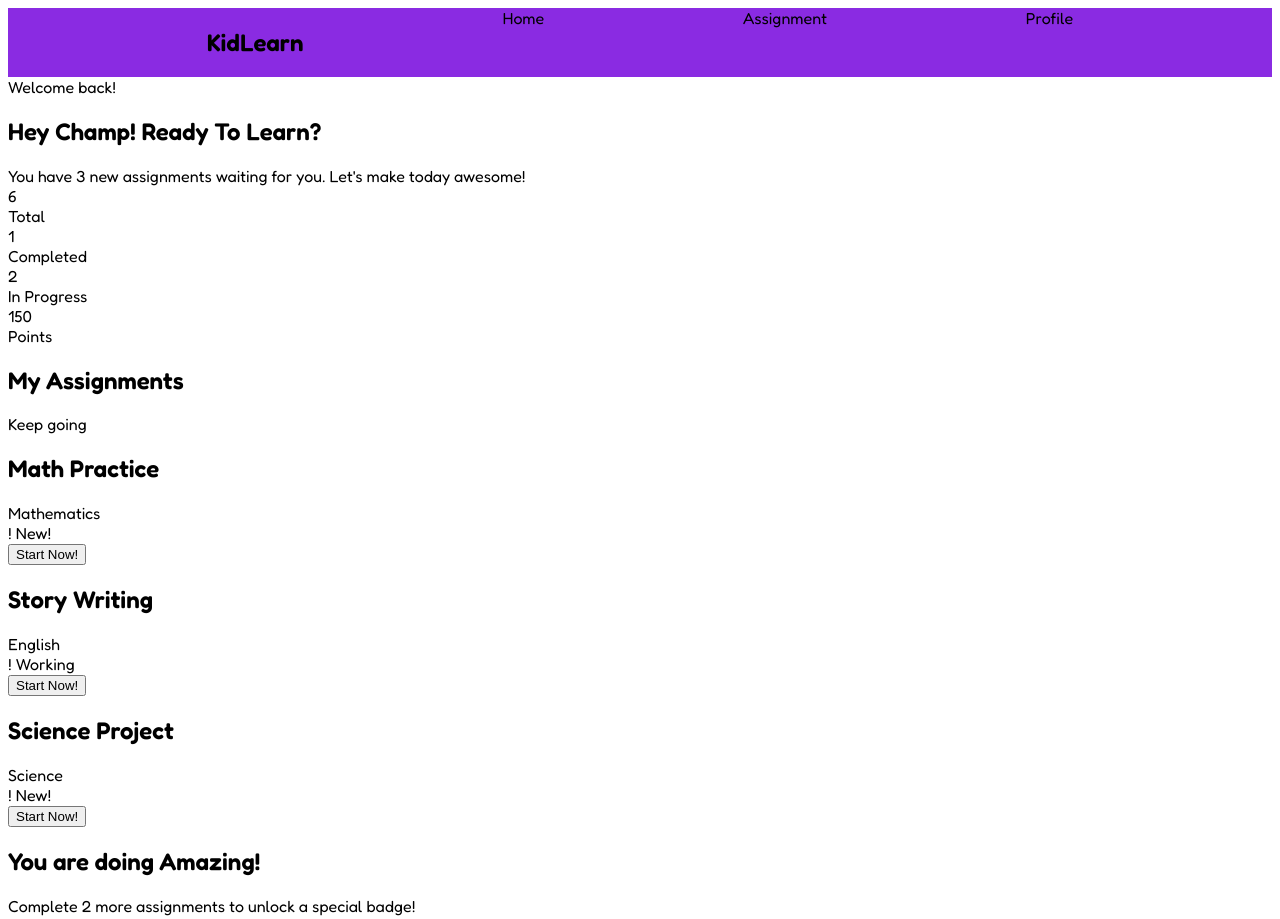
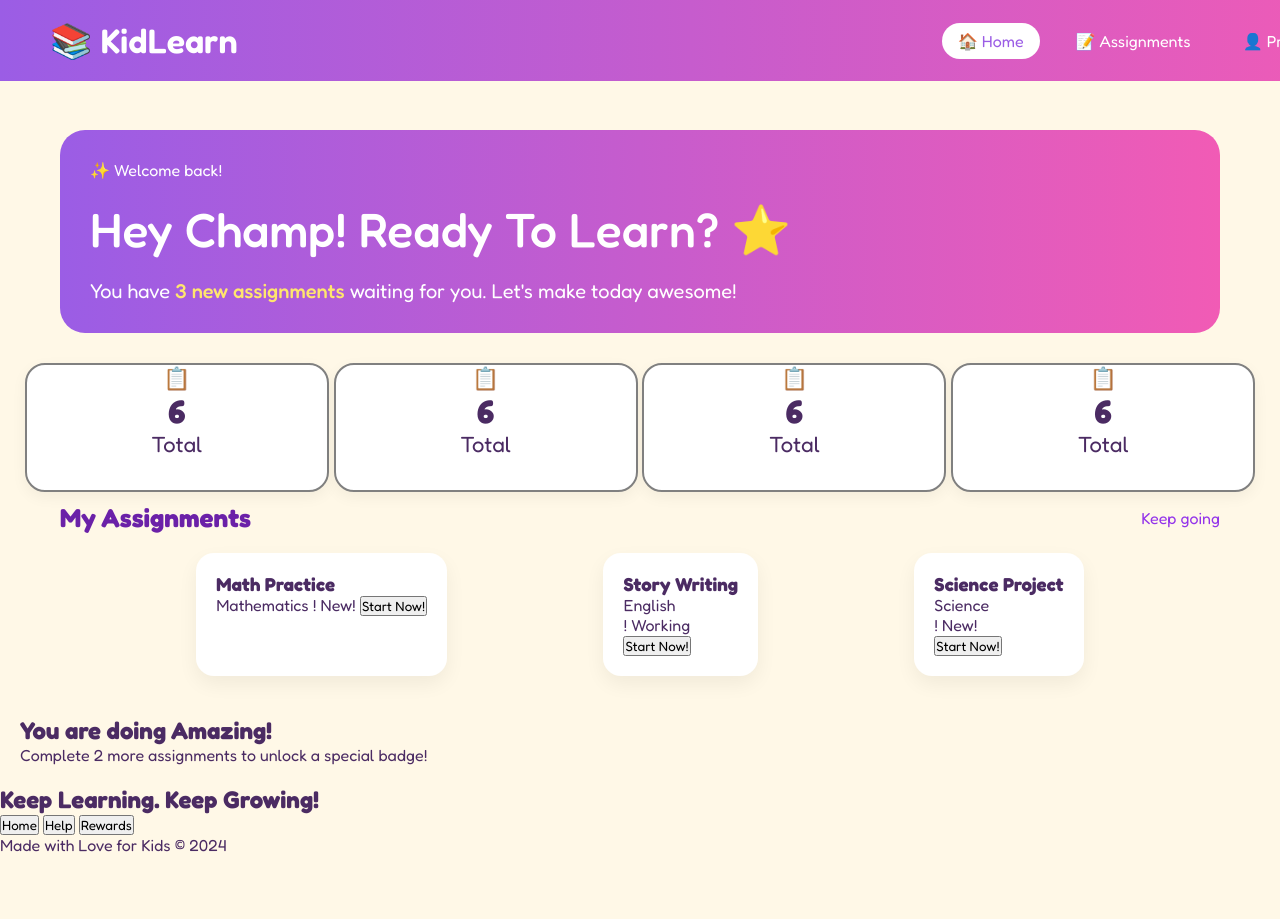
Before and after one commit to archirajpoot/KidLearn, a plain HTML site: page index.html in a window 1280 px wide. Shown: the top 919 px of the page. After the commit the page ends 855 px from the top, so only its background shows below. Drawn offline with Linux system fonts and the light colour scheme.

Commit message:
kid learn

```diff
--- a/index.html
+++ b/index.html
@@ -4,62 +4,74 @@
     <meta charset="UTF-8">
     <meta name="viewport" content="width=device-width, initial-scale=1.0">
     <title>KidLearn</title>
+    <link rel="stylesheet" href="https://cdnjs.cloudflare.com/ajax/libs/font-awesome/7.0.1/css/all.min.css"
+        integrity="sha512-2SwdPD6INVrV/lHTZbO2nodKhrnDdJK9/kg2XD1r9uGqPo1cUbujc+IYdlYdEErWNu69gVcYgdxlmVmzTWnetw=="
+        crossorigin="anonymous" referrerpolicy="no-referrer" />
+    <link rel="preconnect" href="https://fonts.googleapis.com">
+   <link rel="preconnect" href="https://fonts.gstatic.com" crossorigin>
     <link rel="stylesheet" href="style.css">
     <link href="https://fonts.googleapis.com/css2?family=Fredoka:wght@400;500;600;700&display=swap" rel="stylesheet">
 </head>
 
 <body>
+<header>
+  <nav class="navbar">
+    <div class="logo">📚 KidLearn</div>
+    <div class="nav-links">
+    <div class="nav-item active">🏠 Home</div>
+    <div class="nav-item na">📝 Assignments</div>
+    <div class="nav-item na">👤 Profile</div>
+  </div>
+  </nav>
+</header>
+ <div class="main">
+<section class="welcome-back">
+   ✨ Welcome back!
+    <h1>Hey Champ! Ready To Learn? ⭐</h1>
+    <p>You have <span id="textwelcomeback">3 new assignments</span> waiting for you.
+    Let's make today awesome!</p>
+</section>
 
-<header>
-    <div class="top">
-        <div id="logo"><h2>KidLearn</h2></div>
-        <div id="home">Home</div>
-        <div id="assignment">Assignment</div>
-        <div id="profile">Profile</div>
-    </div>
-</header>
+<section class="stats">
+<div class="blocks">
+     📋
+    <h2>6</h2>
+    <p>Total</p>
+</div>
+<div class="blocks">
+     📋
+    <h2>6</h2>
+    <p>Total</p>
+</div>
+<div class="blocks">
+     📋
+    <h2>6</h2>
+    <p>Total</p>
+</div>
+<div class="blocks">
+     📋
+    <h2>6</h2>
+    <p>Total</p>
+</div>
+</section>
 
-<div id="welcome-back">
-    Welcome back!
-    <h2>Hey Champ! Ready To Learn?</h2>
-    You have <span id="textwelcomeback">3 new assignments</span> waiting for you.
-    Let's make today awesome!
-</div>
-
-<div class="blocks">
-    <div>6</div>
-    <div>Total</div>
-</div>
-
-<div class="blocks">
-    <div>1</div>
-    <div>Completed</div>
-</div>
-
-<div class="blocks">
-    <div>2</div>
-    <div>In Progress</div>
-</div>
-
-<div class="blocks">
-    <div>150</div>
-    <div>Points</div>
-</div>
-
+<section class="assignments">
+ <div class="title">
 <h2>My Assignments</h2>
 <span>Keep going</span>
-
+</div>
+<div class="cards">
 <div class="practicebox">
     <div class="border"></div>
-    <h2>Math Practice</h2>
+    <h3>Math Practice</h3>
     Mathematics
-    <div class="date">! New!</div>
+    <span class="date">! New!</span>
     <button>Start Now!</button>
 </div>
 
 <div class="practicebox">
     <div class="border"></div>
-    <h2>Story Writing</h2>
+    <h3>Story Writing</h3>
     English
     <div class="date">! Working</div>
     <button>Start Now!</button>
@@ -67,17 +79,19 @@
 
 <div class="practicebox">
     <div class="border"></div>
-    <h2>Science Project</h2>
+    <h3>Science Project</h3>
     Science
     <div class="date">! New!</div>
     <button>Start Now!</button>
 </div>
+</div>
+</section>
 
 <div>
     <h2>You are doing Amazing!</h2>
     Complete 2 more assignments to unlock a special badge!
 </div>
-
+</div>
 <footer>
     <div id="footer">
         <h2>Keep Learning. Keep Growing!</h2>
--- a/style.css
+++ b/style.css
@@ -1,13 +1,112 @@
-body {
+* {
+    margin: 0;
+    padding: 0;
     font-family: 'Fredoka', sans-serif;
+
+}
+body{
+  background: #fff8e7;
+  color: #4b2b63;
+  padding-top: 80px;
+}
+.navbar {
+  display: flex;
+  justify-content: space-between;
+  align-items: center;
+  padding: 20px 50px;
+  background: linear-gradient(90deg, #9b5de5, #f15bb5);
+  color: white;
+  position: fixed;
+  top: 0;
+  width: 100%;
+  z-index: 1000;
+}
+.nav-links {
+  display: flex;
+  gap: 20px;
+}
+.logo{
+  font-size: 34px;
+  font-weight: 600;
+}
+.nav-item {
+  padding: 8px 16px;
+  border-radius: 20px;
+  cursor: pointer;
+}
+.nav-item.active {
+  background: white;
+  color: #9b5de5;
+}
+.nav-item.na:hover {
+    background-color: rgba(250, 250, 250, 0.242);
 }
 
-h1, h2 {
-    font-weight: 600;
+.logo:hover{
+  cursor: pointer;
 }
-.top{
-   width: 100%;
-   display:flex;
-   background-color: blueviolet;
-   justify-content: space-evenly;
+.main{
+    padding: 20px;
 }
+.welcome-back{
+    background: linear-gradient(90deg, #9b5de5, #f15bb5);
+    color: white;
+    padding: 30px;
+    border-radius: 25px;
+    margin: 30px 40px;
+}
+.welcome-back h1 {
+  margin: 20px 0;
+  font-weight:500;
+  font-size: xxx-large;
+}
+.welcome-back p{
+    font-size: 20px;
+}
+#textwelcomeback{
+  color: #ffe66d;
+  font-weight: 500;
+}
+.stats{
+    display: flex;
+    justify-content: space-evenly;
+}
+.blocks{
+    height:125px;
+    width: 300px;
+    background-color: white;
+    border-radius: 20px;
+    border: 2px solid grey;
+    text-align: center;
+    box-shadow: 0 5px 15px rgba(0,0,0,0.05);
+    font-size: 22px;
+}
+.title{
+  display: flex;
+  justify-content: space-between;
+  align-items: center;
+  margin-bottom: 20px;
+}
+.title h2{
+    font-size: 26px;
+    color: #6b21a8;
+}
+.title span{
+  color: #9333ea;
+}
+.assignments {
+  padding: 10px 40px 40px;
+}
+.cards {
+  display: flex;
+  flex-wrap: wrap;
+  justify-content: space-evenly;
+  gap: 20px;
+}
+.practicebox{
+  background: white;
+  border-radius: 18px;
+  padding: 20px;
+  box-shadow: 0 8px 20px rgba(0,0,0,0.06);
+  position: relative;
+}
```
